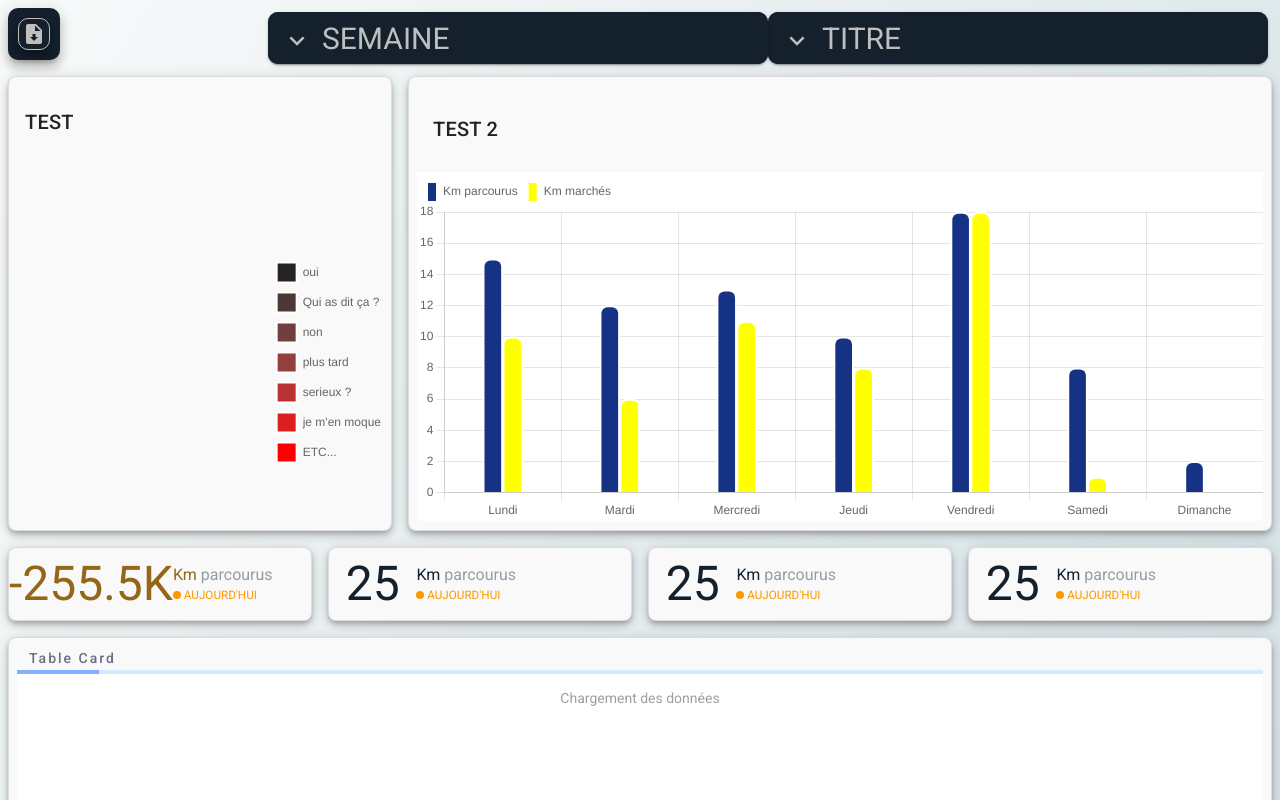
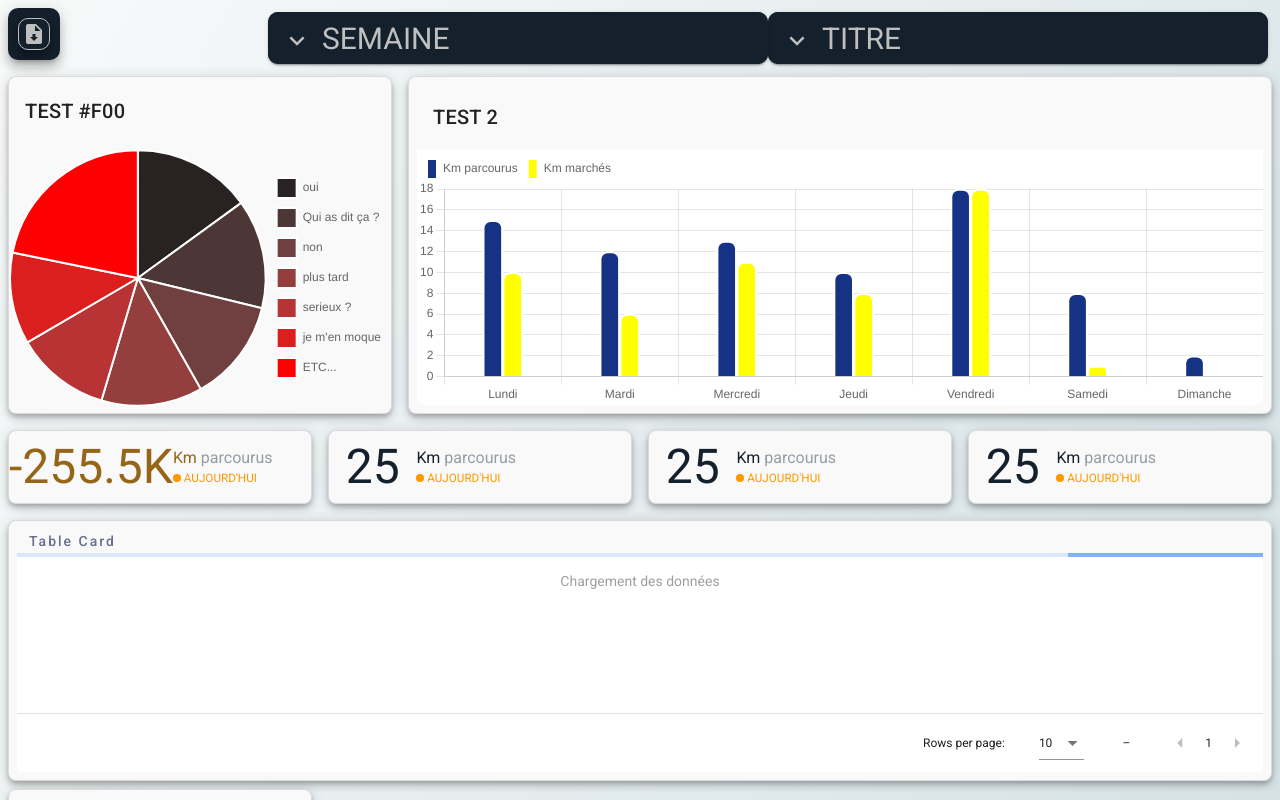
Before and after one commit to spinalcom/spinal-components, a Vue app: page / in a window 1280 px wide. Shown: the top 800 px of the page. Built offline with nearby package versions, Linux system fonts and the light colour scheme.

Commit message:
path and double stat card

```diff
--- a/src/App.vue
+++ b/src/App.vue
@@ -4,7 +4,7 @@
     <v-main v-if="loaded" style="position: absolute; width: 100%; bottom: 0; top: 0">
       <download-button :file-name="'fichier test'" :data="table" class="ma-2"></download-button>
       <div class="d-flex flex-row">
-        <pie-card :title="'Test'" :pie-chart-data="pie"></pie-card>
+        <pie-card :title="'Test'" :pie-chart-data="pie" :color="pieColor"></pie-card>
         <bar-card :title="'Test 2'" :labels="barLabels" :datasets="barDatas"></bar-card>
       </div>
       <div class="d-flex flex-row">
@@ -56,16 +56,14 @@
 </template>
 
 <script>
-import TimeSelector from "@/components/TimeSelector.vue";
-import PieCard from "@/components/PieCard.vue";
-import BarCard from "@/components/BarCard.vue";
-import StatsCard from "@/components/StatsCard.vue";
-import DownloadButton from "@/components/DownloadButton.vue";
-import PaginatedTable from "@/components/PaginatedTable.vue";
-import SpaceSelector from "@/components/SpaceSelector";
-import SpinalNavigator from "@/components/SpinalNavigator";
-import DoubleStatCard from "@/components/DoubleStatCard";
-import LoadingPage from "@/components/LoadingPage";
+import PieCard from "./components/PieCard.vue";
+import BarCard from "./components/BarCard.vue";
+import StatsCard from "./components/StatsCard.vue";
+import DownloadButton from "./components/DownloadButton.vue";
+import PaginatedTable from "./components/PaginatedTable.vue";
+import SpinalNavigator from "./components/SpinalNavigator";
+import DoubleStatCard from "./components/DoubleStatCard";
+import LoadingPage from "./components/LoadingPage";
 let i = 0;
 export default {
   name: 'App',
@@ -74,8 +72,6 @@ export default {
     LoadingPage,
     DoubleStatCard,
     SpinalNavigator,
-    //TimeSelector,
-    //SpaceSelector,
     PaginatedTable,
     DownloadButton,
     StatsCard,
@@ -90,8 +86,6 @@ export default {
       element: { name: "Liste", title: "Titre", dynamicId: 0, color: '#f00' },
       period: { name: "SEMAINE", value: "week" },
     },
-    el: { name: "Liste", title: "Titre", dynamicId: 0, color: '#f00' },
-    time: { name: "SEMAINE", value: "week" },
     pie: [
       { label: "oui", value: 75 },
       { label: "non", value: 65 },
@@ -126,6 +120,9 @@ export default {
     tableData() {
       return this.table;
     },
+    pieColor() {
+      return this.nav.element.color;
+    }
   },
 
   methods: {
@@ -140,8 +137,44 @@ export default {
   },
 
   mounted() {
-    setTimeout(() => this.loaded = true, 5000)
+    setTimeout(() => this.loaded = true, 2000)
     setTimeout(() => this.table = [
+      {
+        a:0,
+        b:1,
+        c:10,
+        d:11
+      },
+      {
+        a:1,
+        b:0,
+        c:10,
+        d:11
+      },
+      {
+        a:0,
+        b:1,
+        c:11,
+        d:10
+      },
+      {
+        a:0,
+        b:1,
+        c:10,
+        d:11
+      },
+      {
+        a:1,
+        b:0,
+        c:10,
+        d:11
+      },
+      {
+        a:0,
+        b:1,
+        c:11,
+        d:10
+      },
       {
         a:0,
         b:1,
--- a/src/colors/index.ts
+++ b/src/colors/index.ts
@@ -34,9 +34,9 @@ export function gradiant(size: number) {
   }
   return colors;
 }
-
-export function barColors() {
-  return ["rgba(255,0,11,1)", "rgba(20,32,44,1)", "rgba(17,237,169,1)"];
+export function hexaToHSV(color: string) {
+  const { r, g, b } = hexaToRGB(color);
+  return RGBtoHSV(r, g, b);
 }
 
 export function HSVtoRGB(h: any, s: any, v: any) {
@@ -76,8 +76,26 @@ export function HSVtoRGB(h: any, s: any, v: any) {
   };
 }
 
-export function RGBtoHSV() {
- return 100;
+function RGBtoHSV(r:number, g:number, b:number) {
+  r /= 255, g /= 255, b /= 255;
+
+  const max = Math.max(r, g, b), min = Math.min(r, g, b);
+  let h = 0;
+  const v = max, d = max - min;
+  const s = max == 0 ? 0 : d / max;
+
+
+  if (max != min) {
+    switch (max) {
+      case r: h = (g - b) / d + (g < b ? 6 : 0); break;
+      case g: h = (b - r) / d + 2; break;
+      case b: h = (r - g) / d + 4; break;
+    }
+
+    h /= 6;
+  }
+
+  return { h, s, v };
 }
 
 export function singleColorGradiant(size: number, color: number) {
@@ -88,8 +106,8 @@ export function singleColorGradiant(size: number, color: number) {
   let v = 100;
 
   for (let i = 0; i < size; i++) {
-    const rgb = HSVtoRGB(color / 100, s / 100, v / 100);
-    colors.push(`rgba(${rgb.r}, ${rgb.g}, ${rgb.b}, 1)`);
+    const {r, g, b} = HSVtoRGB(color / 100, s / 100, v / 100);
+    colors.push(`rgba(${r}, ${g}, ${b}, 1)`);
     s -= step;
     v -= step;
   }
@@ -101,19 +119,15 @@ export function setColors(from: any[], to: any[]) {
     const found = from.find((e) => e.getDynamicId() === element.dynamicId);
     if (found) {
       const { r, g, b } = HSVtoRGB(found.getColor() / 100, 1, 1);
-      let red = r.toString(16);
-      red = red.length === 2 ? red : "0" + red;
-      let green = g.toString(16);
-      green = green.length === 2 ? green : "0" + green;
-      let blue = b.toString(16);
-      blue = blue.length === 2 ? blue : "0" + blue;
-      element.color = `#${red}${green}${blue}`;
+      element.color = RGBtoHexa(r, g, b);
     }
   }
   return to;
 }
 
 function hexaToRGB(color: string) {
+  if(color.length == 4)
+    color = color[0] + color[1] + color[1] + color[2] + color[2] + color[3] + color[3];
   let col = color[1] + color[2];
   const red = parseInt(col, 10)
   col = color[3] + color[4];
@@ -123,3 +137,13 @@ function hexaToRGB(color: string) {
 
   return { r: red, g: green, b: blue}
 }
+
+function RGBtoHexa(r: number, g: number, b: number) {
+  let red = r.toString(16);
+  red = red.length === 2 ? red : "0" + red;
+  let green = g.toString(16);
+  green = green.length === 2 ? green : "0" + green;
+  let blue = b.toString(16);
+  blue = blue.length === 2 ? blue : "0" + blue;
+  return `#${red}${green}${blue}`;
+}
--- a/src/components/BarCard.vue
+++ b/src/components/BarCard.vue
@@ -88,7 +88,7 @@ export default {
 </script>
 
 <style scoped>
-.v-card {
+.bar-card {
   background-color: #f9f9f9;
 }
 
--- a/src/components/DoubleStatCard.vue
+++ b/src/components/DoubleStatCard.vue
@@ -48,43 +48,6 @@
         </v-flex>
       </v-flex>
     </v-card>
-    <!--<v-card class="d-flex flex-column charlevoix py-4 px-2" style="width: 100%">
-      <v-row style="width: 100%" class="clipped">
-        <div class="col-4 ma-auto text-right custom-number clipped">{{shortNumberCall(value[0])}}</div>
-        <div class="d-flex flex-row col-8 pa-0 clipped" style="position: relative">
-          <div class="d-flex align-self-center flex-column">
-            <div style="line-height: 10px;">
-              <div style="display: inline-block" class="unit">{{unit[0]}} </div>
-              <div style=" display: inline-block; margin-left: 3px;" class="side-text">{{title[0]}}</div>
-            </div>
-            <div v-if="type[0] === 'date'" class="second-side-text" style="margin-top:6px; letter-spacing: 3px; color: orange; font-weight: bold"><b><span class="dot"></span>{{subtitle[0]}}</b></div>
-
-            <div v-else>
-              <span class="small-percentage">{{compared[0]}} </span>
-              <span class="second-side-text">{{subtitle[0]}}</span>
-            </div>
-          </div>
-        </div>
-      </v-row>
-
-
-      <v-row style="width: 100%" class="mt-n3 clipped">
-        <div class="col-4 ma-auto text-right second-custom-number clipped" :style="{'color':color[1]}">{{shortNumberCall(value[1])}}</div>
-        <div class="d-flex flex-row col-8 pa-0 clipped" style="position: relative">
-          <div class="d-flex align-self-center flex-column">
-            <div style="line-height: 10px;">
-              <div style="display: inline-block" class="unit" :style="{'color':color[1]}">{{unit[1]}} </div>
-              <div style=" display: inline-block; margin-left: 3px;" class="side-text">{{title[1]}}</div>
-            </div>
-            <div v-if="type[1] === 'date'" class="second-side-text" style="margin-top:6px; letter-spacing: 3px; color: orange; font-weight: bold"><b><span class="dot"></span>{{subtitle[1]}}</b></div>
-            <div v-else>
-              <span class="small-percentage">{{compared[1]}} </span>
-              <span class="second-side-text">{{subtitle[1]}}</span>
-            </div>
-          </div>
-        </div>
-      </v-row>
-    </v-card>-->
   </div>
 </template>
 
@@ -161,7 +124,7 @@ export default {
 }
 </script>
 <style scoped>
-.v-card {
+.stat-card {
   background-color: #f9f9f9;
 }
 
@@ -177,54 +140,5 @@ export default {
   width: 60%;
   color: #949da6;
 }
-.custom-number {
-  font-size: 30px;
-  font-weight: 500;
-  letter-spacing: 1.5px;
-  color: #14202C;
-}
 
-.second-custom-number {
-  font-size: 23px;
-  font-weight: 500;
-  letter-spacing: 1.5px;
-  color: #E8D712;
-}
-
-.unit {
-  font-size: 11px;
-}
-.second-unit {
-  font-size: 11px;
-  color: #E8D712;
-}
-.small-percentage {
-  font-size: 8px;
-  color: #14202C;
-}
-.side-text {
-  font-size: 11px;
-  color: #949DA6;
-}
-.second-side-text {
-  font-size: 8px;
-  color: #949DA6;
-}
-.clipped {
-  overflow: hidden;
-  white-space: nowrap;
-  text-overflow: ellipsis;
-}
-
-.clipped:hover {
-  overflow: visible;
-}
-
-.dot {
-  height: 10px;
-  width: 10px;
-  background-color: orange;
-  border-radius: 50%;
-  display: inline-block;
-}
 </style>
--- a/src/components/PaginatedTable.vue
+++ b/src/components/PaginatedTable.vue
@@ -6,24 +6,19 @@
       </div>
       <div ref="desktopTable">
         <v-data-table
-          :loading="!loaded"
-          loadingText="Chargement des données"
+            item-key="name"
+            class="elevation-1 table-data"
+            loading-text="Chargement des données"
+            :loading="!loaded"
           :headers="headers"
           :items="tableData"
-          :page.sync="page"
           :height="dataHeight"
-          :items-per-page="10"
-          class="elevation-1 table-data"
           :footer-props="{
                     prevIcon: 'mdi-menu-left',
                     nextIcon: 'mdi-menu-right',
-                    itemsPerPageText: '',
                     showCurrentPage: true,
                     itemsPerPageAllText: 'Tout',
-                    itemsPerPageOptions: [5,10,15,-1],
-                    pageText: '',
                   }"
-          @page-count="pageCount = $event"
         >
           <v-progress-linear v-show="!loaded" slot="progress" color="accent" class="progress-bar" indeterminate></v-progress-linear>
           <template v-slot:no-data>
@@ -76,7 +71,7 @@ export default {
 </script>
 
 <style scoped>
-.v-card {
+.table-card {
   background-color: #f9f9f9;
 }
 
--- a/src/components/PieCard.vue
+++ b/src/components/PieCard.vue
@@ -1,7 +1,7 @@
 <template>
   <v-card class="pie-card ma-2 rounded-lg" elevation="5" outlined>
     <v-card-title class="card-title text-uppercase"
-    >{{ title }}
+    >{{ title + " " + color }}
     </v-card-title>
     <Pie
         :chart-data="pieData"
@@ -15,7 +15,7 @@
 <script>
 import { Pie } from 'vue-chartjs/legacy'
 import { Legend, ArcElement, Chart as ChartJS } from "chart.js";
-import { singleColorGradiant } from "@/colors";
+import { hexaToHSV, singleColorGradiant } from "../colors";
 
 ChartJS.register(ArcElement, Legend)
 
@@ -28,6 +28,7 @@ export default {
 
   data() {
     return {
+      pieId: 1,
       pieChartOptions: {
           responsive: true,
           maintainAspectRatio: false,
@@ -53,6 +54,9 @@ export default {
       type: Array,
       required: true
     },
+    color: {
+      type: String,
+    }
   },
 
   computed: {
@@ -75,7 +79,7 @@ export default {
         labels: sorted.map(t => t.label),
         datasets: [
           {
-            backgroundColor: singleColorGradiant(sorted.length, 100),
+            backgroundColor: singleColorGradiant(sorted.length, hexaToHSV(this.color).h),
             data: sorted.map(t => t.value),
           },
         ]
@@ -86,7 +90,7 @@ export default {
 </script>
 
 <style scoped>
-.v-card {
+.pie-card {
   background-color: #f9f9f9;
 }
 
--- a/src/components/SpaceSelector.vue
+++ b/src/components/SpaceSelector.vue
@@ -105,7 +105,7 @@
               ></div>
               <div
                 class="parent-link"
-                v-for="depth in item.level -1"
+                v-for="depth in item.level - 1"
                 :key="depth"
                 v-show="canDraw(item, depth)"
                 :style="{ 'margin-left': '-' + (depth * 20 + 11) + 'px' }"
--- a/src/components/SpinalNavigator.vue
+++ b/src/components/SpinalNavigator.vue
@@ -15,8 +15,8 @@
 </template>
 
 <script>
-import SpaceSelector from "@/components/SpaceSelector";
-import TimeSelector from "@/components/TimeSelector";
+import SpaceSelector from "../components/SpaceSelector";
+import TimeSelector from "../components/TimeSelector";
 
 export default {
   name: "spinal-navigator",
--- a/src/components/StatsCard.vue
+++ b/src/components/StatsCard.vue
@@ -80,7 +80,7 @@ export default {
 </script>
 
 <style scoped>
-.v-card {
+.stat-card {
   background-color: #f9f9f9;
 }
 
--- a/src/main.ts
+++ b/src/main.ts
@@ -1,6 +1,6 @@
 import Vue from "vue";
-import vuetify from "@/plugins/vuetify";
-import App from '@/App.vue'
+import vuetify from "./plugins/vuetify";
+import App from './App.vue'
 
 Vue.config.productionTip = false;
 
```
Also changed, not shown: src/compile-lib.ts (+11 -11 lines), 11 other files (tests, documents, lock files or other folders).
